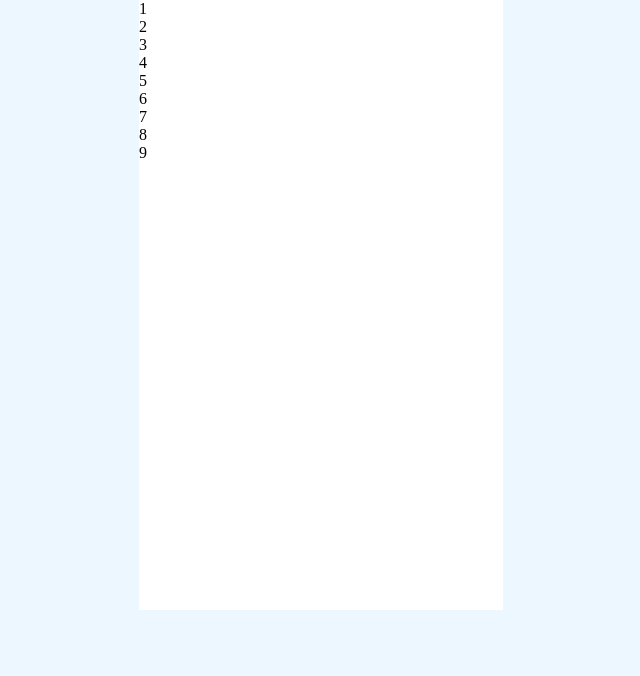
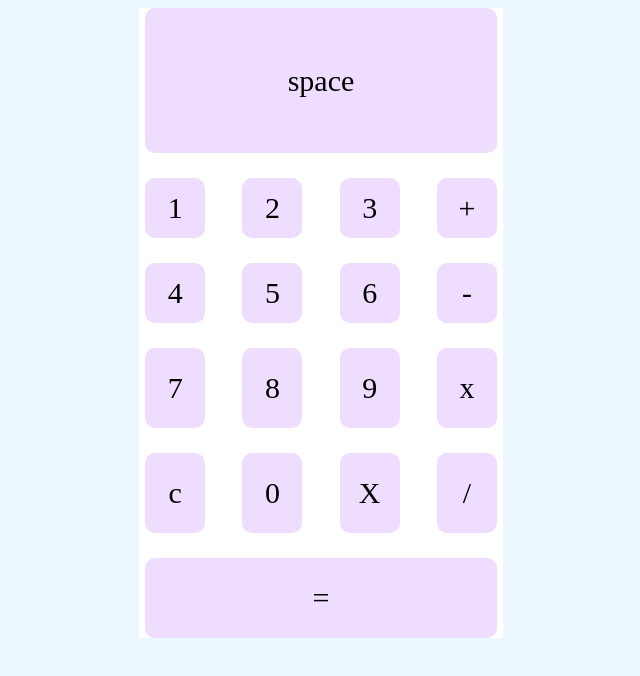
Before and after one commit to Timidelad/timi-calculator, a plain HTML site: page index.html in a window 1280 px wide. Shown: the whole page, without its empty margins (319-959 px from the left). Drawn offline with Linux system fonts and the light colour scheme.

Commit message:
second commit

```diff
--- a/index.html
+++ b/index.html
@@ -8,15 +8,24 @@
 </head>
 <body>
     <main class="div-container">
-        <div class="item item1">1</div>
-        <div class="item item2">2</div>
-        <div class="item item3">3</div>
-        <div class="item item4">4</div>
-        <div class="item item5">5</div>
-        <div class="item item6">6</div>
-        <div class="item item7">7</div>
-        <div class="item item8">8</div>
-        <div class="item item9">9</div>
+        <div class="item item1">space</div>
+        <div class="item item2">1</div>
+        <div class="item item3">2</div>
+        <div class="item item4">3</div>
+        <div class="item item5">+</div>
+        <div class="item item6">4</div>
+        <div class="item item7">5</div>
+        <div class="item item8">6</div>
+        <div class="item item9">-</div>
+        <div class="item item10">7</div>
+        <div class="item item11">8</div>
+        <div class="item item12">9</div>
+        <div class="item item13">x</div>
+        <div class="item item14">c</div>
+        <div class="item item15">0</div>
+        <div class="item item16">X</div>
+        <div class="item item17">/</div>
+        <div class="item item18">=</div>
     </main>
     <script src="./index.js"></script>
 </body>
--- a/style.css
+++ b/style.css
@@ -1,14 +1,35 @@
 body {
     background-color: #EDF7FF;
-    display: grid;
+    display: flex;
     justify-content: center;
     align-content: center;
-    padding: 0;
-    margin: 0;
 }
 
 .div-container {
+    display: grid;
     background-color: white;
     width: 364px;
-    height: 610px;
+    height: 630px;
+    grid-template-columns: 60px 60px 60px 60px;
+    grid-template-rows: 60px 60px 60px 60px;
+    gap: 25px;
+    justify-content: space-around;
 }
+
+.item {
+    display: grid;
+    place-items: center;
+    background-color: #EDF;
+    font-size: 30px;
+    text-align: center;
+    border-radius: 10px;
+}
+
+.item1 {
+    grid-column: 1 / span 4;
+    grid-row: 1 / span 2;
+}
+
+.item18 {
+    grid-column: 1 / span 4;
+}
```
